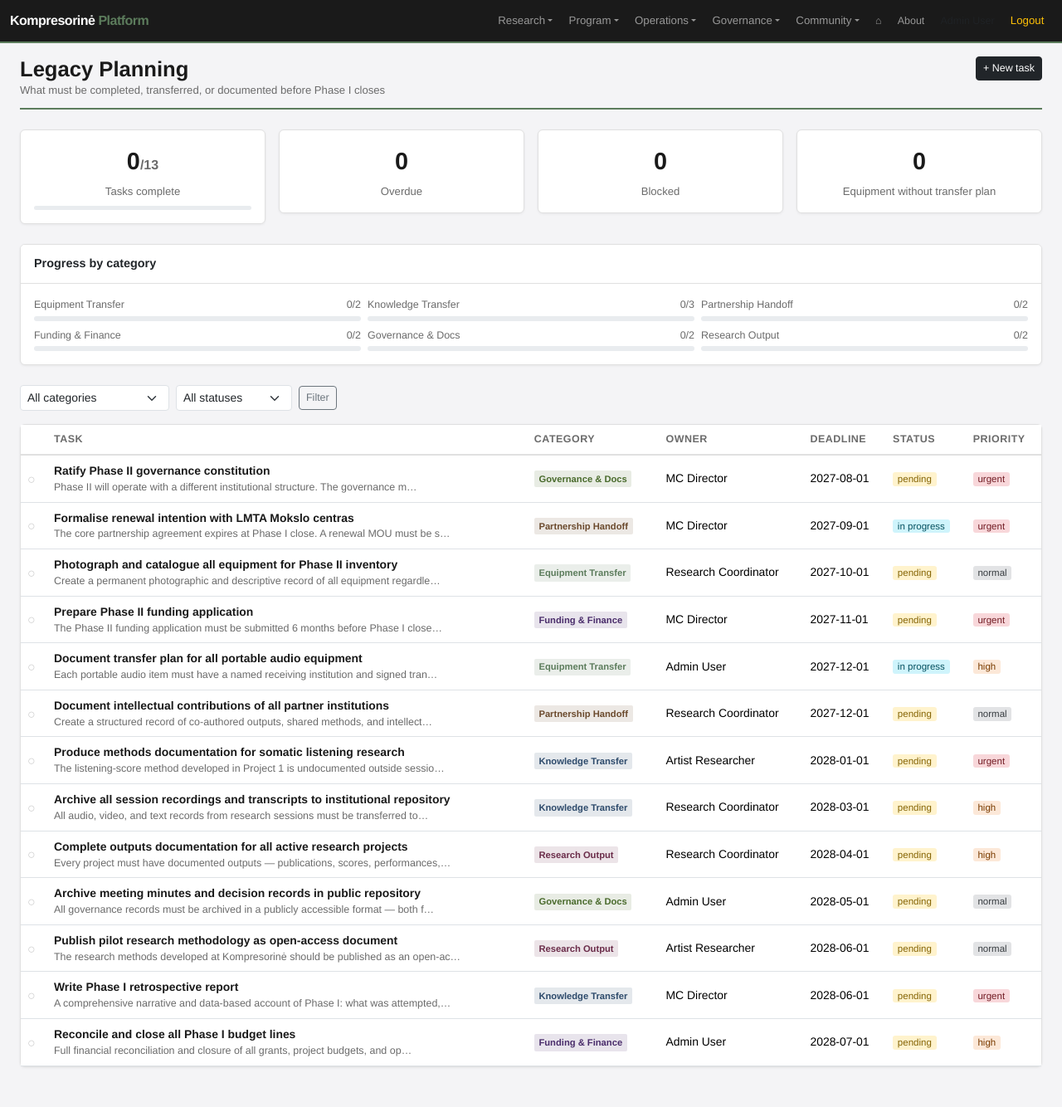
After one commit to iorobertob/ideas-block-org, a Flask app: page /legacy in a window 1280 px wide. The commit adds this page. Shown: the whole page at 83% size. Run offline with Flask 3, Linux system fonts and the light colour scheme; a user stored in the database is signed in.

Commit message:
Legacy Planning Dashboard — Phase I closure tracking
Adds LegacyTask model with 6 categories (equipment, knowledge,
partnership, funding, governance, research) and a full dashboard
view with category progress bars, overdue/blocked counts, quick
status toggle, and 13 seeded pre-Phase-I-close tasks.

Co-Authored-By: Claude Sonnet 4.6 <noreply@anthropic.com>

```diff
--- a/app/routes.py
+++ b/app/routes.py
@@ -12,7 +12,8 @@ from .models import (
     AuditLog, ResearchSession, ProposalRecord, Attachment,
     WorkingGroup, WorkingGroupMembership, ProjectMembership,
     Milestone, Task, Facility, ConstitutionDocument,
-    Poll, PollOption, PollVote, PollToken
+    Poll, PollOption, PollVote, PollToken,
+    LegacyTask
 )
 
 
@@ -447,6 +448,34 @@ RECORD_CONFIG = {
             {'name': 'focus', 'label': 'Focus area'},
             {'name': 'description', 'label': 'Description', 'type': 'textarea'},
             {'name': 'status', 'label': 'Status', 'type': 'select', 'choices': [('active', 'active'), ('archived', 'archived')]},
+        ],
+    },
+    'legacy_tasks': {
+        'model': LegacyTask,
+        'title': 'Legacy Tasks',
+        'singular': 'Legacy task',
+        'list_endpoint': 'legacy',
+        'summary': lambda o: o.title,
+        'fields': [
+            {'name': 'title', 'label': 'Title'},
+            {'name': 'category', 'label': 'Category', 'type': 'select', 'choices': [
+                ('equipment', 'Equipment Transfer'),
+                ('knowledge', 'Knowledge Transfer'),
+                ('partnership', 'Partnership Handoff'),
+                ('funding', 'Funding & Finance'),
+                ('governance', 'Governance & Documentation'),
+                ('research', 'Research Output'),
+            ]},
+            {'name': 'owner', 'label': 'Owner'},
+            {'name': 'deadline', 'label': 'Deadline', 'type': 'date'},
+            {'name': 'status', 'label': 'Status', 'type': 'select', 'choices': [
+                ('pending', 'Pending'), ('in_progress', 'In progress'), ('done', 'Done'), ('blocked', 'Blocked'),
+            ]},
+            {'name': 'priority', 'label': 'Priority', 'type': 'select', 'choices': [
+                ('low', 'Low'), ('normal', 'Normal'), ('high', 'High'), ('urgent', 'Urgent'),
+            ]},
+            {'name': 'description', 'label': 'Description', 'type': 'textarea'},
+            {'name': 'notes', 'label': 'Notes / progress', 'type': 'textarea'},
         ],
     },
     'constitution': {
@@ -1397,6 +1426,71 @@ def register_routes(app):
                                attachments=attachments, audit_entries=audit_entries,
                                all_users=all_users)
 
+    # ── Legacy Planning Dashboard ──
+
+    @app.route('/legacy', methods=['GET', 'POST'])
+    def legacy():
+        if not login_required():
+            return redirect(url_for('login'))
+        if request.method == 'POST':
+            create_record('legacy_tasks')
+            db.session.commit()
+            flash('Legacy task created.', 'success')
+            return redirect(url_for('legacy'))
+        category_filter = request.args.get('category', '')
+        status_filter = request.args.get('status', '')
+        query = LegacyTask.query
+        if category_filter:
+            query = query.filter_by(category=category_filter)
+        if status_filter:
+            query = query.filter_by(status=status_filter)
+        tasks = query.order_by(LegacyTask.deadline, LegacyTask.priority).all()
+        today = date.today()
+        # Summary stats
+        all_tasks = LegacyTask.query.all()
+        total = len(all_tasks)
+        done_count = sum(1 for t in all_tasks if t.status == 'done')
+        overdue_count = sum(1 for t in all_tasks if t.deadline and t.deadline < today and t.status != 'done')
+        blocked_count = sum(1 for t in all_tasks if t.status == 'blocked')
+        # Equipment without transfer plan
+        equipment_no_plan = Equipment.query.filter(
+            (Equipment.transfer_plan == '') | (Equipment.transfer_plan == None)
+        ).filter_by(status='available').count()
+        # Projects without outputs
+        projects_no_output = ResearchProject.query.filter(
+            (ResearchProject.outputs == '') | (ResearchProject.outputs == None)
+        ).filter_by(status='active').count()
+        categories = ['equipment', 'knowledge', 'partnership', 'funding', 'governance', 'research']
+        by_category = {}
+        for cat in categories:
+            cat_tasks = [t for t in all_tasks if t.category == cat]
+            done = sum(1 for t in cat_tasks if t.status == 'done')
+            by_category[cat] = {'total': len(cat_tasks), 'done': done}
+        return render_template('legacy.html', tasks=tasks, today=today,
+                               total=total, done_count=done_count,
+                               overdue_count=overdue_count, blocked_count=blocked_count,
+                               equipment_no_plan=equipment_no_plan,
+                               projects_no_output=projects_no_output,
+                               by_category=by_category, categories=categories,
+                               category_filter=category_filter, status_filter=status_filter)
+
+    # ── Legacy task quick status update ──
+
+    @app.route('/legacy/<int:task_id>/status', methods=['POST'])
+    def legacy_task_status(task_id):
+        if not login_required():
+            return redirect(url_for('login'))
+        task = db.session.get(LegacyTask, task_id)
+        if not task:
+            abort(404)
+        new_status = request.form.get('status', task.status)
+        old_status = task.status
+        task.status = new_status
+        _add_audit_log('legacy_tasks', task.id, 'update', 'status', old_status, new_status)
+        db.session.commit()
+        flash(f'"{task.title}" marked as {new_status}.', 'success')
+        return redirect(url_for('legacy'))
+
     # ── About ──
 
     @app.route('/about')
--- a/app/templates/base.html
+++ b/app/templates/base.html
@@ -121,6 +121,8 @@
             <li><a class="dropdown-item" href="{{ url_for('constitution') }}">Constitution &amp; Statutes</a></li>
             <li><a class="dropdown-item" href="{{ url_for('protocol') }}">Protocol</a></li>
             <li><a class="dropdown-item" href="{{ url_for('policies') }}">Policies</a></li>
+            <li class="dropdown-divider"></li>
+            <li><a class="dropdown-item" href="{{ url_for('legacy') }}" style="color:#e8b86d">⟳ Legacy Planning</a></li>
           </ul>
         </li>
         <!-- Community -->
--- /dev/null
+++ b/app/templates/legacy.html
@@ -0,0 +1,193 @@
+{% extends 'base.html' %}{% block content %}
+<div class="page-header d-flex justify-content-between align-items-start flex-wrap gap-2">
+  <div>
+    <h1>Legacy Planning</h1>
+    <div class="small-muted">What must be completed, transferred, or documented before Phase I closes</div>
+  </div>
+  <button class="btn btn-dark btn-sm" data-bs-toggle="collapse" data-bs-target="#newLegacyForm">+ New task</button>
+</div>
+
+<!-- Create form -->
+<div class="collapse mb-3" id="newLegacyForm">
+<div class="card"><div class="card-body">
+<h5 class="mb-3">New legacy task</h5>
+<form method="post" class="row g-2">
+  <div class="col-md-4"><input class="form-control form-control-sm" name="title" placeholder="Task title" required></div>
+  <div class="col-md-2">
+    <select class="form-select form-select-sm" name="category" required>
+      <option value="">Category…</option>
+      <option value="equipment">Equipment Transfer</option>
+      <option value="knowledge">Knowledge Transfer</option>
+      <option value="partnership">Partnership Handoff</option>
+      <option value="funding">Funding & Finance</option>
+      <option value="governance">Governance & Documentation</option>
+      <option value="research">Research Output</option>
+    </select>
+  </div>
+  <div class="col-md-2"><input class="form-control form-control-sm" name="owner" placeholder="Owner" required></div>
+  <div class="col-md-2"><input type="date" class="form-control form-control-sm" name="deadline" placeholder="Deadline"></div>
+  <div class="col-md-1">
+    <select class="form-select form-select-sm" name="priority">
+      <option value="normal">Normal</option>
+      <option value="low">Low</option>
+      <option value="high">High</option>
+      <option value="urgent">Urgent</option>
+    </select>
+  </div>
+  <div class="col-md-1"><button class="btn btn-dark btn-sm w-100">Create</button></div>
+  <div class="col-md-6"><textarea class="form-control form-control-sm" name="description" placeholder="Description" style="min-height:55px"></textarea></div>
+  <div class="col-md-6"><textarea class="form-control form-control-sm" name="notes" placeholder="Notes / progress" style="min-height:55px"></textarea></div>
+</form>
+</div></div>
+</div>
+
+<!-- Summary cards -->
+<div class="row g-3 mb-4">
+  <div class="col-6 col-md-3">
+    <div class="card text-center">
+      <div class="card-body py-3">
+        <div style="font-size:1.8rem;font-weight:700;color:var(--k-text)">{{ done_count }}<span style="color:var(--k-muted);font-size:1rem">/{{ total }}</span></div>
+        <div class="small-muted mt-1">Tasks complete</div>
+        {% if total > 0 %}
+        <div class="progress mt-2" style="height:5px">
+          <div class="progress-bar" style="width:{{ (done_count/total*100)|round|int }}%;background:var(--k-accent)"></div>
+        </div>
+        {% endif %}
+      </div>
+    </div>
+  </div>
+  <div class="col-6 col-md-3">
+    <div class="card text-center">
+      <div class="card-body py-3">
+        <div style="font-size:1.8rem;font-weight:700;color:{% if overdue_count > 0 %}#dc3545{% else %}var(--k-text){% endif %}">{{ overdue_count }}</div>
+        <div class="small-muted mt-1">Overdue</div>
+      </div>
+    </div>
+  </div>
+  <div class="col-6 col-md-3">
+    <div class="card text-center">
+      <div class="card-body py-3">
+        <div style="font-size:1.8rem;font-weight:700;color:{% if blocked_count > 0 %}#856404{% else %}var(--k-text){% endif %}">{{ blocked_count }}</div>
+        <div class="small-muted mt-1">Blocked</div>
+      </div>
+    </div>
+  </div>
+  <div class="col-6 col-md-3">
+    <div class="card text-center">
+      <div class="card-body py-3">
+        <div style="font-size:1.8rem;font-weight:700;color:{% if equipment_no_plan > 0 %}#856404{% else %}var(--k-text){% endif %}">{{ equipment_no_plan }}</div>
+        <div class="small-muted mt-1">Equipment without transfer plan</div>
+      </div>
+    </div>
+  </div>
+</div>
+
+<!-- Category breakdown -->
+<div class="card mb-4">
+  <div class="card-header">Progress by category</div>
+  <div class="card-body">
+    <div class="row g-2">
+    {% set cat_labels = {'equipment':'Equipment Transfer','knowledge':'Knowledge Transfer','partnership':'Partnership Handoff','funding':'Funding & Finance','governance':'Governance & Docs','research':'Research Output'} %}
+    {% set cat_colors = {'equipment':'#5c7c5c','knowledge':'#2d4a6b','partnership':'#6b4a2d','funding':'#4a2d6b','governance':'#4a6b2d','research':'#6b2d4a'} %}
+    {% for cat in categories %}
+    {% set s = by_category[cat] %}
+    <div class="col-md-4 col-sm-6">
+      <div class="d-flex justify-content-between mb-1">
+        <span class="small-muted" style="font-size:0.78rem">{{ cat_labels[cat] }}</span>
+        <span class="small-muted" style="font-size:0.78rem">{{ s.done }}/{{ s.total }}</span>
+      </div>
+      <div class="progress" style="height:6px;background:#e9ecef;border-radius:3px">
+        {% if s.total > 0 %}
+        <div class="progress-bar" style="width:{{ (s.done/s.total*100)|round|int }}%;background:{{ cat_colors[cat] }};border-radius:3px"></div>
+        {% endif %}
+      </div>
+    </div>
+    {% endfor %}
+    </div>
+  </div>
+</div>
+
+{% if projects_no_output > 0 %}
+<div class="alert alert-warning py-2 mb-3" style="font-size:0.86rem">
+  <strong>{{ projects_no_output }} active project{{ 's' if projects_no_output != 1 }}</strong> have no documented outputs yet.
+  <a href="{{ url_for('projects') }}" class="alert-link">Review projects</a>
+</div>
+{% endif %}
+
+<!-- Filters -->
+<form method="get" class="d-flex gap-2 mb-3 flex-wrap align-items-center">
+  <select class="form-select form-select-sm" style="max-width:180px" name="category">
+    <option value="">All categories</option>
+    {% for cat in categories %}
+    <option value="{{ cat }}" {% if category_filter == cat %}selected{% endif %}>{{ cat_labels[cat] }}</option>
+    {% endfor %}
+  </select>
+  <select class="form-select form-select-sm" style="max-width:140px" name="status">
+    <option value="">All statuses</option>
+    <option value="pending" {% if status_filter=='pending' %}selected{% endif %}>Pending</option>
+    <option value="in_progress" {% if status_filter=='in_progress' %}selected{% endif %}>In progress</option>
+    <option value="done" {% if status_filter=='done' %}selected{% endif %}>Done</option>
+    <option value="blocked" {% if status_filter=='blocked' %}selected{% endif %}>Blocked</option>
+  </select>
+  <button class="btn btn-sm btn-outline-secondary">Filter</button>
+  {% if category_filter or status_filter %}<a class="btn btn-sm btn-outline-secondary" href="{{ url_for('legacy') }}">Clear</a>{% endif %}
+</form>
+
+<!-- Task table -->
+<div class="card">
+  <div class="card-body p-0">
+  {% if tasks %}
+  <table class="table table-hover linked-row mb-0">
+    <thead>
+      <tr>
+        <th style="width:32px"></th>
+        <th>Task</th>
+        <th class="hide-mobile">Category</th>
+        <th class="hide-mobile">Owner</th>
+        <th class="hide-mobile">Deadline</th>
+        <th>Status</th>
+        <th class="hide-mobile">Priority</th>
+      </tr>
+    </thead>
+    <tbody>
+    {% for t in tasks %}
+    {% set overdue = t.deadline and t.deadline < today and t.status != 'done' %}
+    <tr {% if overdue %}class="table-warning"{% elif t.status == 'done' %}style="opacity:0.55"{% endif %}>
+      <td>
+        <form method="post" action="{{ url_for('legacy_task_status', task_id=t.id) }}" class="d-inline">
+          {% if t.status == 'done' %}
+          <button type="submit" name="status" value="pending" class="btn btn-sm p-0 border-0" title="Mark pending" style="font-size:1rem;line-height:1;color:var(--k-accent)">✓</button>
+          {% else %}
+          <button type="submit" name="status" value="done" class="btn btn-sm p-0 border-0" title="Mark done" style="font-size:1rem;line-height:1;color:#ccc">○</button>
+          {% endif %}
+        </form>
+      </td>
+      <td>
+        <a class="primary-link" href="{{ url_for('record_detail', kind='legacy_tasks', record_id=t.id) }}">{{ t.title }}</a>
+        {% if t.description %}<div class="small-muted" style="font-size:0.78rem">{{ t.description[:80] }}{% if t.description|length > 80 %}…{% endif %}</div>{% endif %}
+      </td>
+      <td class="hide-mobile">
+        <span class="agenda-pill" style="background:{{ cat_colors.get(t.category,'#eee') }}20;color:{{ cat_colors.get(t.category,'#555') }}">{{ cat_labels.get(t.category, t.category) }}</span>
+      </td>
+      <td class="hide-mobile small-muted">{{ t.owner }}</td>
+      <td class="hide-mobile small-muted {% if overdue %}text-danger fw-bold{% endif %}">
+        {{ t.deadline if t.deadline else '—' }}
+        {% if overdue %}<span title="Overdue"> !</span>{% endif %}
+      </td>
+      <td><span class="status-badge status-{{ t.status }}">{{ t.status.replace('_',' ') }}</span></td>
+      <td class="hide-mobile"><span class="status-badge priority-{{ t.priority }}">{{ t.priority }}</span></td>
+    </tr>
+    {% endfor %}
+    </tbody>
+  </table>
+  {% else %}
+  <div class="p-3 small-muted">
+    No legacy tasks{% if category_filter or status_filter %} matching these filters{% endif %}.
+    {% if not category_filter and not status_filter %}
+    <a href="#" data-bs-toggle="collapse" data-bs-target="#newLegacyForm">Create the first one.</a>
+    {% endif %}
+  </div>
+  {% endif %}
+  </div>
+</div>
+{% endblock %}
```
Also changed, not shown: app/models.py (+12 -0 lines), app/seed.py (+19 -1 lines), instance/kompresorine.db.
